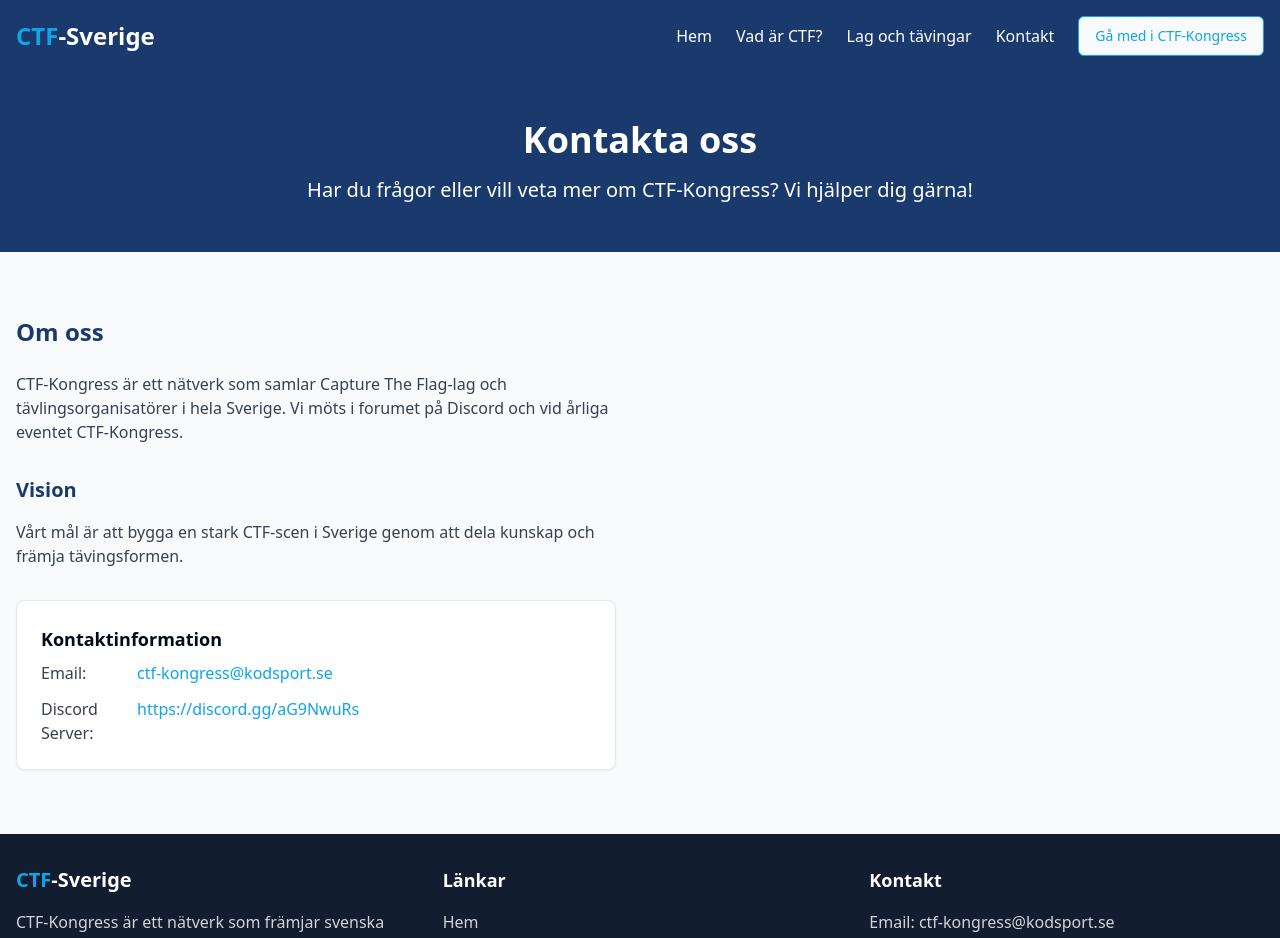
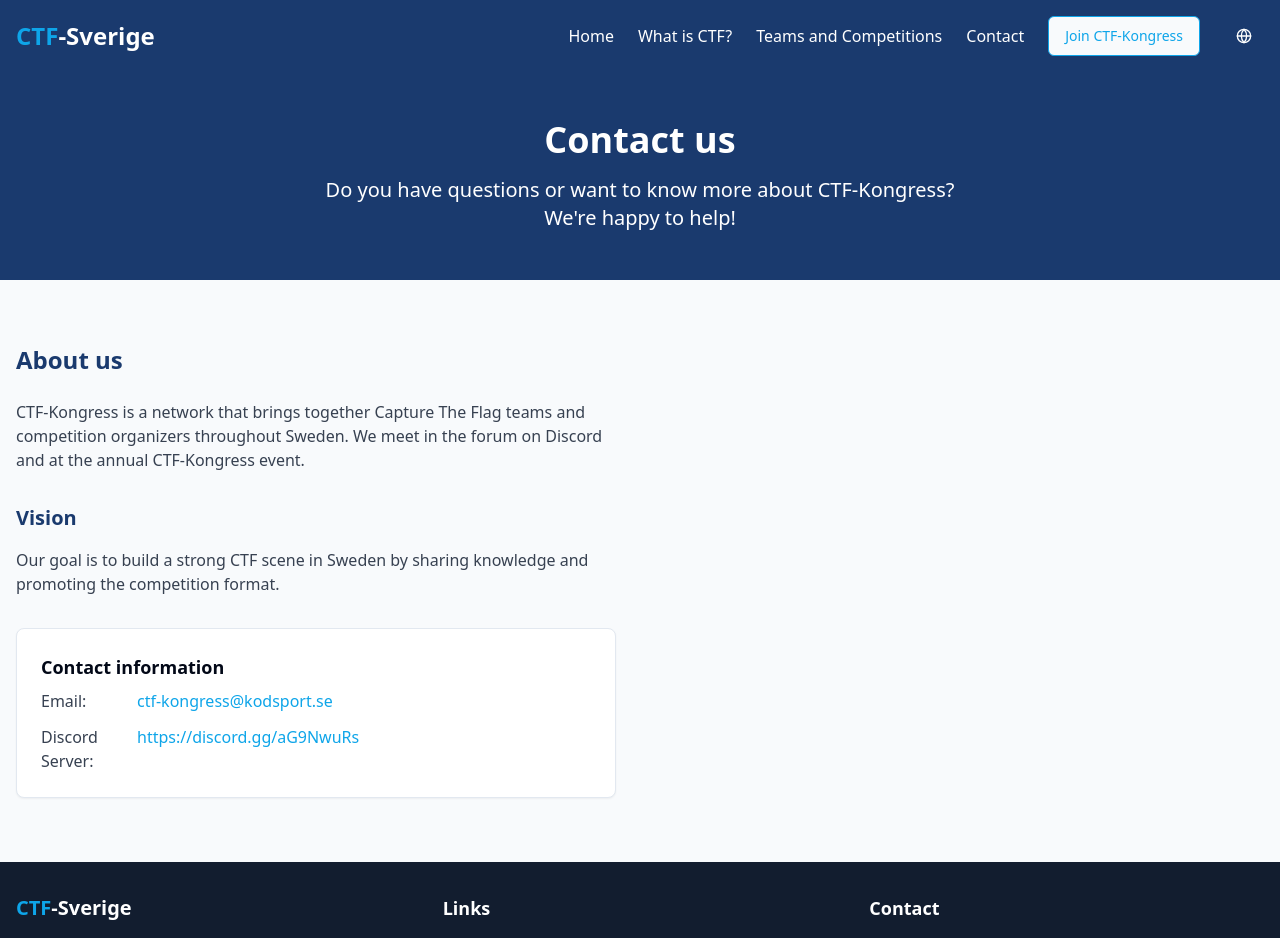
Before and after one commit to Kodsport/capturetheflag.se, a React (Vite) app: page /contact in a window 1280 px wide. Shown: the top 938 px of the page. Built offline with nearby package versions, Linux system fonts and the light colour scheme.

Commit message:
Add internationalization support
Implement i18n for English and Swedish languages.

```diff
--- a/package.json
+++ b/package.json
@@ -45,6 +45,7 @@
     "cmdk": "^1.0.0",
     "date-fns": "^3.6.0",
     "embla-carousel-react": "^8.3.0",
+    "i18next": "^24.2.3",
     "input-otp": "^1.2.4",
     "lucide-react": "^0.462.0",
     "mapbox-gl": "^3.11.0",
@@ -53,6 +54,7 @@
     "react-day-picker": "^8.10.1",
     "react-dom": "^18.3.1",
     "react-hook-form": "^7.53.0",
+    "react-i18next": "^15.4.1",
     "react-resizable-panels": "^2.1.3",
     "react-router-dom": "^6.26.2",
     "recharts": "^2.12.7",
--- a/src/components/Footer.tsx
+++ b/src/components/Footer.tsx
@@ -1,9 +1,11 @@
 
 import { Link } from "react-router-dom";
 import { contactInfo } from "@/data/contact";
+import { useTranslation } from "react-i18next";
 
 const Footer = () => {
   const currentYear = new Date().getFullYear();
+  const { t } = useTranslation();
 
   return (
     <footer className="bg-ctf-dark text-white mt-auto">
@@ -19,41 +21,41 @@ const Footer = () => {
           </div>
 
           <div>
-            <h3 className="text-lg font-semibold mb-4">Länkar</h3>
+            <h3 className="text-lg font-semibold mb-4">{t('footer.links')}</h3>
             <ul className="space-y-2">
               <li>
                 <Link to="/" className="text-gray-300 hover:text-ctf-teal transition-colors">
-                  Hem
+                  {t('common.home')}
                 </Link>
               </li>
               <li>
                 <Link to="/teams" className="text-gray-300 hover:text-ctf-teal transition-colors">
-                  Lag och tävingar
+                  {t('common.teams')}
                 </Link>
               </li>
               <li>
                 <Link to="/what-is-ctf" className="text-gray-300 hover:text-ctf-teal transition-colors">
-                  Vad är CTF?
+                  {t('common.whatIsCTF')}
                 </Link>
               </li>
               <li>
                 <Link to="/contact" className="text-gray-300 hover:text-ctf-teal transition-colors">
-                  Kontakt
+                  {t('common.contact')}
                 </Link>
               </li>
             </ul>
           </div>
 
           <div>
-            <h3 className="text-lg font-semibold mb-4">Kontakt</h3>
+            <h3 className="text-lg font-semibold mb-4">{t('footer.contact')}</h3>
             <ul className="space-y-2 text-gray-300">
-              <li>Email: <a href={`mailto:${contactInfo.email}`} className="hover:text-ctf-teal transition-colors">{contactInfo.email}</a></li>
+              <li>{t('contact.contact_info.email')}: <a href={`mailto:${contactInfo.email}`} className="hover:text-ctf-teal transition-colors">{contactInfo.email}</a></li>
             </ul>
           </div>
         </div>
 
         <div className="mt-8 pt-4 border-t border-gray-700 flex flex-col md:flex-row justify-between items-center">
-          <p className="text-xs text-gray-500">© {currentYear} Kodsport Sverige. Alla rättigheter förbehållna.</p>
+          <p className="text-xs text-gray-500">{t('footer.copyright', { year: currentYear })}</p>
           <div className="mt-2 md:mt-0 flex space-x-4">
             {contactInfo.social?.github && (
               <a href={contactInfo.social.github} target="_blank" rel="noopener noreferrer" className="text-gray-400 hover:text-ctf-teal">
--- /dev/null
+++ b/src/components/LanguageSwitcher.tsx
@@ -0,0 +1,47 @@
+
+import { useState } from "react";
+import { useTranslation } from "react-i18next";
+import { Button } from "@/components/ui/button";
+import { Globe } from "lucide-react";
+import {
+  DropdownMenu,
+  DropdownMenuContent,
+  DropdownMenuItem,
+  DropdownMenuTrigger,
+} from "@/components/ui/dropdown-menu";
+
+const LanguageSwitcher = () => {
+  const { i18n } = useTranslation();
+  const [open, setOpen] = useState(false);
+
+  const changeLanguage = (lng: string) => {
+    i18n.changeLanguage(lng);
+    setOpen(false);
+  };
+
+  return (
+    <DropdownMenu open={open} onOpenChange={setOpen}>
+      <DropdownMenuTrigger asChild>
+        <Button variant="ghost" size="icon" className="text-white">
+          <Globe className="h-5 w-5" />
+        </Button>
+      </DropdownMenuTrigger>
+      <DropdownMenuContent align="end" className="bg-white">
+        <DropdownMenuItem
+          onClick={() => changeLanguage("sv")}
+          className={`cursor-pointer ${i18n.language === "sv" ? "font-bold" : ""}`}
+        >
+          Svenska
+        </DropdownMenuItem>
+        <DropdownMenuItem
+          onClick={() => changeLanguage("en")}
+          className={`cursor-pointer ${i18n.language === "en" ? "font-bold" : ""}`}
+        >
+          English
+        </DropdownMenuItem>
+      </DropdownMenuContent>
+    </DropdownMenu>
+  );
+};
+
+export default LanguageSwitcher;
--- a/src/components/Navbar.tsx
+++ b/src/components/Navbar.tsx
@@ -3,9 +3,12 @@ import { useState } from "react";
 import { Link } from "react-router-dom";
 import { Menu, X } from "lucide-react";
 import { Button } from "@/components/ui/button";
+import LanguageSwitcher from "./LanguageSwitcher";
+import { useTranslation } from "react-i18next";
 
 const Navbar = () => {
   const [isMenuOpen, setIsMenuOpen] = useState(false);
+  const { t } = useTranslation();
 
   const toggleMenu = () => {
     setIsMenuOpen(!isMenuOpen);
@@ -22,22 +25,24 @@ const Navbar = () => {
 
           {/* Desktop Navigation */}
           <div className="hidden md:flex items-center space-x-6">
-            <Link to="/" className="hover:text-ctf-teal transition-colors">Hem</Link>
-            <Link to="/what-is-ctf" className="hover:text-ctf-teal transition-colors">Vad är CTF?</Link>
-            <Link to="/teams" className="hover:text-ctf-teal transition-colors">Lag och tävingar</Link>
-            <Link to="/contact" className="hover:text-ctf-teal transition-colors">Kontakt</Link>
+            <Link to="/" className="hover:text-ctf-teal transition-colors">{t('common.home')}</Link>
+            <Link to="/what-is-ctf" className="hover:text-ctf-teal transition-colors">{t('common.whatIsCTF')}</Link>
+            <Link to="/teams" className="hover:text-ctf-teal transition-colors">{t('common.teams')}</Link>
+            <Link to="/contact" className="hover:text-ctf-teal transition-colors">{t('common.contact')}</Link>
             <Button variant="outline" className="border-ctf-teal text-ctf-teal hover:bg-ctf-teal hover:text-white">
-              Gå med i CTF-Kongress
+              {t('common.join')}
             </Button>
+            <LanguageSwitcher />
           </div>
 
           {/* Mobile Menu Button */}
-          <div className="md:hidden">
+          <div className="md:hidden flex items-center">
+            <LanguageSwitcher />
             <Button
               variant="ghost"
               size="icon"
               onClick={toggleMenu}
-              className="text-white"
+              className="text-white ml-2"
             >
               {isMenuOpen ? <X /> : <Menu />}
             </Button>
@@ -53,34 +58,34 @@ const Navbar = () => {
                 className="hover:text-ctf-teal transition-colors"
                 onClick={() => setIsMenuOpen(false)}
               >
-                Hem
+                {t('common.home')}
               </Link>
               <Link
                 to="/teams"
                 className="hover:text-ctf-teal transition-colors"
                 onClick={() => setIsMenuOpen(false)}
               >
-                Lag och tävlingar
+                {t('common.teams')}
               </Link>
               <Link
                 to="/what-is-ctf"
                 className="hover:text-ctf-teal transition-colors"
                 onClick={() => setIsMenuOpen(false)}
               >
-                Vad är CTF?
+                {t('common.whatIsCTF')}
               </Link>
               <Link
                 to="/contact"
                 className="hover:text-ctf-teal transition-colors"
                 onClick={() => setIsMenuOpen(false)}
               >
-                Kontakt
+                {t('common.contact')}
               </Link>
               <Button
                 variant="outline"
                 className="border-ctf-teal text-ctf-teal hover:bg-ctf-teal hover:text-white w-full"
               >
-                Gå med i CTF-Kongress
+                {t('common.join')}
               </Button>
             </div>
           </div>
--- /dev/null
+++ b/src/locales/en/translation.json
@@ -0,0 +1,70 @@
+
+{
+  "common": {
+    "home": "Home",
+    "whatIsCTF": "What is CTF?",
+    "teams": "Teams and Competitions",
+    "contact": "Contact",
+    "join": "Join CTF-Kongress",
+    "read_more": "Read more"
+  },
+  "homepage": {
+    "hero": {
+      "title": "Capture The Flag - Sweden",
+      "subtitle": "We gather CTF-Sweden!",
+      "join_button": "Become a member",
+      "learn_more": "Learn more"
+    },
+    "news": {
+      "title": "Latest news",
+      "more_news": "View all news"
+    },
+    "cta": {
+      "title": "Join CTF-Sweden today",
+      "description": "Become part of Sweden's leading network for CTF enthusiasts and cybersecurity experts.",
+      "button": "Apply for membership"
+    },
+    "sponsors": {
+      "title": "Our partners",
+      "interested": "Interested in becoming a partner? Contact us!",
+      "contact_us": "Contact us"
+    }
+  },
+  "teams": {
+    "title": "CTF teams and competitions in Sweden",
+    "subtitle": "Discover active Capture the Flag teams and competitions around the country",
+    "search": "Search for team, city or country...",
+    "team": {
+      "members": "members",
+      "achievements": "Achievements",
+      "visit_website": "Visit website"
+    },
+    "no_teams": "No teams found with the search term",
+    "clear_search": "Clear search",
+    "missing_team": {
+      "title": "Is your team missing?",
+      "description": "Are you in a team that's not on the list? Contact us to add your team!",
+      "button": "Register your team"
+    }
+  },
+  "contact": {
+    "title": "Contact us",
+    "subtitle": "Do you have questions or want to know more about CTF-Kongress? We're happy to help!",
+    "about": {
+      "title": "About us",
+      "description": "CTF-Kongress is a network that brings together Capture The Flag teams and competition organizers throughout Sweden. We meet in the forum on Discord and at the annual CTF-Kongress event.",
+      "vision_title": "Vision",
+      "vision": "Our goal is to build a strong CTF scene in Sweden by sharing knowledge and promoting the competition format."
+    },
+    "contact_info": {
+      "title": "Contact information",
+      "email": "Email",
+      "discord": "Discord Server"
+    }
+  },
+  "footer": {
+    "links": "Links",
+    "contact": "Contact",
+    "copyright": "© {{year}} Kodsport Sverige. All rights reserved."
+  }
+}
--- /dev/null
+++ b/src/locales/sv/translation.json
@@ -0,0 +1,70 @@
+
+{
+  "common": {
+    "home": "Hem",
+    "whatIsCTF": "Vad är CTF?",
+    "teams": "Lag och tävingar",
+    "contact": "Kontakt",
+    "join": "Gå med i CTF-Kongress",
+    "read_more": "Läs mer"
+  },
+  "homepage": {
+    "hero": {
+      "title": "Capture The Flag - Sverige",
+      "subtitle": "Vi samlar CTF-Sverige!",
+      "join_button": "Bli medlem",
+      "learn_more": "Lär dig mer"
+    },
+    "news": {
+      "title": "Senaste nytt",
+      "more_news": "Visa alla nyheter"
+    },
+    "cta": {
+      "title": "Gå med i CTF-Sverige idag",
+      "description": "Bli en del av Sveriges ledande nätverk för CTF-entusiaster och cybersäkerhetsexperter.",
+      "button": "Ansök om medlemskap"
+    },
+    "sponsors": {
+      "title": "Våra partners",
+      "interested": "Intresserad av att bli partner? Kontakta oss!",
+      "contact_us": "Kontakta oss"
+    }
+  },
+  "teams": {
+    "title": "CTF-lag och -tävlingar i Sverige",
+    "subtitle": "Upptäck aktiva Capture the Flag-lag och -tävlingar runtom i landet och se var de finns",
+    "search": "Sök efter team, stad eller land...",
+    "team": {
+      "members": "medlemmar",
+      "achievements": "Prestationer",
+      "visit_website": "Besök webbplats"
+    },
+    "no_teams": "Inga team hittades med söktermen",
+    "clear_search": "Rensa sökning",
+    "missing_team": {
+      "title": "Saknas ditt team?",
+      "description": "Är du med i ett lag som inte finns med på listan? Kontakta oss för att lägga till er!",
+      "button": "Registrera ditt team"
+    }
+  },
+  "contact": {
+    "title": "Kontakta oss",
+    "subtitle": "Har du frågor eller vill veta mer om CTF-Kongress? Vi hjälper dig gärna!",
+    "about": {
+      "title": "Om oss",
+      "description": "CTF-Kongress är ett nätverk som samlar Capture The Flag-lag och tävlingsorganisatörer i hela Sverige. Vi möts i forumet på Discord och vid årliga eventet CTF-Kongress.",
+      "vision_title": "Vision",
+      "vision": "Vårt mål är att bygga en stark CTF-scen i Sverige genom att dela kunskap och främja tävingsformen."
+    },
+    "contact_info": {
+      "title": "Kontaktinformation",
+      "email": "Email",
+      "discord": "Discord Server"
+    }
+  },
+  "footer": {
+    "links": "Länkar",
+    "contact": "Kontakt",
+    "copyright": "© {{year}} Kodsport Sverige. Alla rättigheter förbehållna."
+  }
+}
--- a/src/main.tsx
+++ b/src/main.tsx
@@ -1,5 +1,7 @@
+
 import { createRoot } from 'react-dom/client'
 import App from './App.tsx'
 import './index.css'
+import './i18n.ts'
 
 createRoot(document.getElementById("root")!).render(<App />);
--- a/src/pages/Contact.tsx
+++ b/src/pages/Contact.tsx
@@ -1,15 +1,12 @@
 
-import { useState } from "react";
 import Navbar from "@/components/Navbar";
 import Footer from "@/components/Footer";
-import { Button } from "@/components/ui/button";
-import { Input } from "@/components/ui/input";
-import { Textarea } from "@/components/ui/textarea";
 import { Card, CardContent } from "@/components/ui/card";
-import { useToast } from "@/components/ui/use-toast";
 import { contactInfo } from "@/data/contact";
+import { useTranslation } from "react-i18next";
 
 const Contact = () => {
+  const { t } = useTranslation();
 
   return (
     <div className="flex flex-col min-h-screen">
@@ -18,9 +15,9 @@ const Contact = () => {
       {/* Header */}
       <section className="bg-ctf-blue text-white py-12">
         <div className="container mx-auto px-4 text-center">
-          <h1 className="text-3xl md:text-4xl font-bold mb-4">Kontakta oss</h1>
+          <h1 className="text-3xl md:text-4xl font-bold mb-4">{t('contact.title')}</h1>
           <p className="text-xl max-w-2xl mx-auto">
-            Har du frågor eller vill veta mer om CTF-Kongress? Vi hjälper dig gärna!
+            {t('contact.subtitle')}
           </p>
         </div>
       </section>
@@ -31,30 +28,29 @@ const Contact = () => {
           <div className="grid grid-cols-1 lg:grid-cols-2 gap-12">
             {/* Contact Information */}
             <div>
-              <h2 className="text-2xl font-bold mb-6 text-ctf-blue">Om oss</h2>
+              <h2 className="text-2xl font-bold mb-6 text-ctf-blue">{t('contact.about.title')}</h2>
               <p className="text-gray-700 mb-8">
-                CTF-Kongress är ett nätverk som samlar
-                Capture The Flag-lag och tävlingsorganisatörer i hela Sverige. Vi möts i forumet på Discord och vid årliga eventet CTF-Kongress.
+                {t('contact.about.description')}
               </p>
 
-              <h3 className="text-xl font-semibold mb-4 text-ctf-blue">Vision</h3>
+              <h3 className="text-xl font-semibold mb-4 text-ctf-blue">{t('contact.about.vision_title')}</h3>
               <p className="text-gray-700 mb-8">
-                Vårt mål är att bygga en stark CTF-scen i Sverige genom att dela kunskap och främja tävingsformen.
+                {t('contact.about.vision')}
               </p>
 
               <div className="space-y-6">
                 <Card>
                   <CardContent className="p-6">
-                    <h3 className="text-lg font-semibold mb-2">Kontaktinformation</h3>
+                    <h3 className="text-lg font-semibold mb-2">{t('contact.contact_info.title')}</h3>
                     <ul className="space-y-3 text-gray-700">
                       <li className="flex items-start">
-                        <span className="font-medium w-24">Email:</span>
+                        <span className="font-medium w-24">{t('contact.contact_info.email')}:</span>
                         <a href={`mailto:${contactInfo.email}`} className="text-ctf-teal hover:underline">
                           {contactInfo.email}
                         </a>
                       </li>
                       <li className="flex items-start">
-                        <span className="font-medium w-24">Discord Server:</span>
+                        <span className="font-medium w-24">{t('contact.contact_info.discord')}:</span>
                         <a href={contactInfo.discord_invite_url} className="text-ctf-teal hover:underline">
                           {contactInfo.discord_invite_url}
                         </a>
@@ -62,15 +58,11 @@ const Contact = () => {
                     </ul>
                   </CardContent>
                 </Card>
-
               </div>
             </div>
-
           </div>
         </div>
       </section>
-
-
 
       <Footer />
     </div>
--- a/src/pages/Index.tsx
+++ b/src/pages/Index.tsx
@@ -7,10 +7,12 @@ import Navbar from "@/components/Navbar";
 import Footer from "@/components/Footer";
 import { Link } from "react-router-dom";
 import { sponsorsData } from "@/data/sponsors";
+import { useTranslation } from "react-i18next";
 
 const Index = () => {
   const [featuredNews, setFeaturedNews] = useState<NewsItem[]>([]);
   const [recentNews, setRecentNews] = useState<NewsItem[]>([]);
+  const { t } = useTranslation();
 
   useEffect(() => {
     // Set featured news (first article)
@@ -29,17 +31,17 @@ const Index = () => {
         <div className="container mx-auto px-4">
           <div className="max-w-3xl mx-auto text-center">
             <h1 className="text-4xl md:text-5xl font-bold mb-6">
-              Capture The Flag - Sverige
+              {t('homepage.hero.title')}
             </h1>
             <p className="text-xl mb-8">
-              Vi samlar CTF-Sverige!
+              {t('homepage.hero.subtitle')}
             </p>
             <div className="flex flex-col sm:flex-row gap-4 justify-center">
               <Button className="bg-ctf-teal hover:bg-ctf-teal/80 text-white">
-                Bli medlem
+                {t('homepage.hero.join_button')}
               </Button>
               <Button variant="outline" className="text-black border-white hover:bg-white/80 hover:text-black/90">
-                Lär dig mer
+                {t('homepage.hero.learn_more')}
               </Button>
             </div>
           </div>
@@ -51,7 +53,7 @@ const Index = () => {
         <section className="py-16 bg-ctf-light">
           <div className="container mx-auto px-4">
             <h2 className="text-3xl font-bold mb-12 text-center text-ctf-blue">
-              Senaste nytt
+              {t('homepage.news.title')}
             </h2>
 
             <div className="grid grid-cols-1 lg:grid-cols-2 gap-8 items-center">
@@ -64,7 +66,7 @@ const Index = () => {
                     {featuredNews[0].excerpt}
                   </p>
                   <Button className="bg-ctf-blue hover:bg-ctf-blue/80">
-                    Läs mer
+                    {t('common.read_more')}
                   </Button>
                 </div>
               </Link>
@@ -87,7 +89,7 @@ const Index = () => {
       <section className="py-16">
         <div className="container mx-auto px-4">
           <h2 className="text-3xl font-bold mb-12 text-center text-ctf-blue">
-            Nyheter och uppdateringar
+            {t('homepage.news.title')}
           </h2>
 
           <div className="grid grid-cols-1 md:grid-cols-2 lg:grid-cols-3 gap-8">
@@ -98,7 +100,7 @@ const Index = () => {
 
           <div className="mt-12 text-center">
             <Button variant="outline" className="border-ctf-blue text-ctf-blue hover:bg-ctf-blue hover:text-white">
-              Visa alla nyheter
+              {t('homepage.news.more_news')}
             </Button>
           </div>
         </div>
@@ -107,12 +109,12 @@ const Index = () => {
       {/* Call to Action Section */}
       <section className="py-16 bg-ctf-blue text-white">
         <div className="container mx-auto px-4 text-center">
-          <h2 className="text-3xl font-bold mb-6">Gå med i CTF-Sverige idag</h2>
+          <h2 className="text-3xl font-bold mb-6">{t('homepage.cta.title')}</h2>
           <p className="text-xl max-w-2xl mx-auto mb-8">
-            Bli en del av Sveriges ledande nätverk för CTF-entusiaster och cybersäkerhetsexperter.
+            {t('homepage.cta.description')}
           </p>
           <Button className="bg-white text-ctf-blue hover:bg-ctf-teal hover:text-white">
-            Ansök om medlemskap
+            {t('homepage.cta.button')}
           </Button>
         </div>
       </section>
@@ -121,7 +123,7 @@ const Index = () => {
       <section className="py-16 bg-gray-50">
         <div className="container mx-auto px-4">
           <h2 className="text-3xl font-bold mb-8 text-center text-ctf-blue">
-            Våra partners
+            {t('homepage.sponsors.title')}
           </h2>
 
           <div className="flex flex-wrap justify-center items-center gap-8 md:gap-16">
@@ -148,11 +150,11 @@ const Index = () => {
 
           <div className="mt-10 text-center">
             <p className="text-gray-600 mb-4">
-              Intresserad av att bli partner? Kontakta oss!
+              {t('homepage.sponsors.interested')}
             </p>
             <Link to="/contact">
               <Button variant="outline" className="border-ctf-blue text-ctf-blue hover:bg-ctf-blue hover:text-white">
-                Kontakta oss
+                {t('homepage.sponsors.contact_us')}
               </Button>
             </Link>
           </div>
```
Also changed, not shown: src/i18n.ts (added, +33 -0 lines), src/pages/NewsDetail.tsx (+6 -4 lines), src/pages/Teams.tsx (+13 -11 lines), 1 other file (tests, documents, lock files or other folders).
